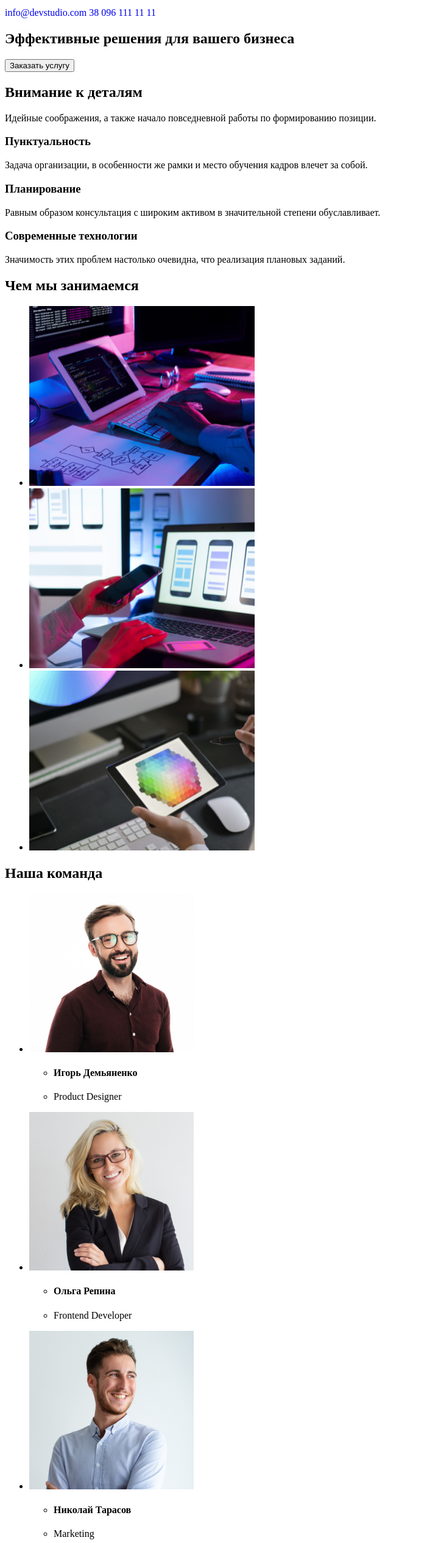
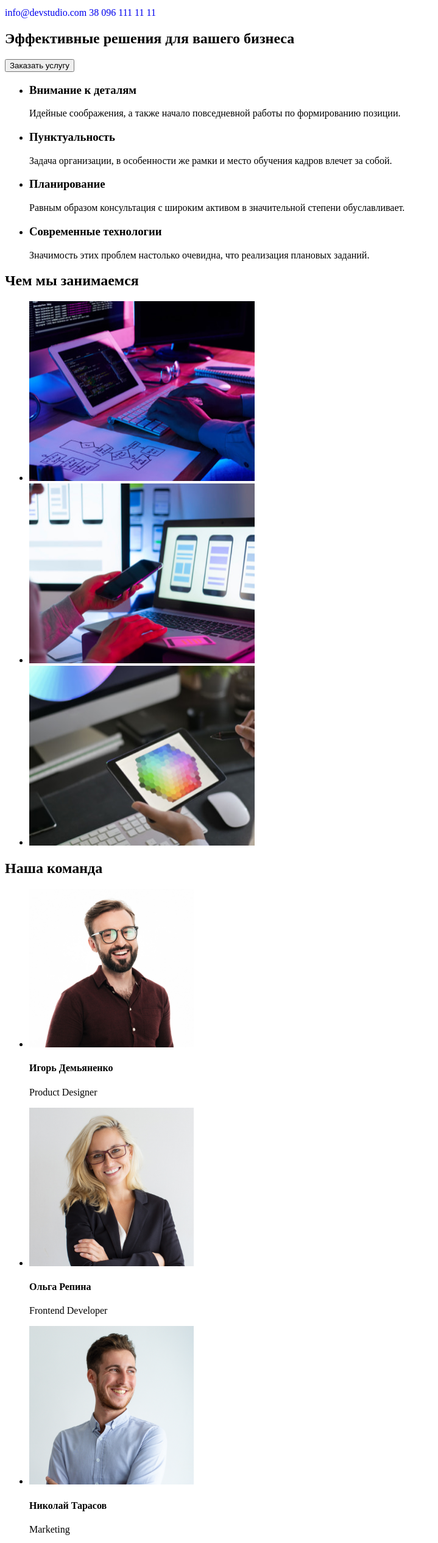
Before and after one commit to srg72/goit-markup-hw-01, a plain HTML site: page index.html in a window 1280 px wide. Shown: the part 100-2631 px from the top of the page at 61% size, without its empty margins (0-719 px from the left). Drawn offline with Linux system fonts and the light colour scheme.

Commit message:
виправлення2

```diff
--- a/index.html
+++ b/index.html
@@ -51,26 +51,36 @@
       </section>
       <!-- Content section -->
       <section class="content">
-        <h2 class="content-title">Внимание к деталям</h2>
+        <ul>
+          <li>
+            <h3 class="content-title">Внимание к деталям</h3>
             <p class="content-text">
               Идейные соображения, а также начало повседневной работы по
               формированию позиции.
             </p>
+          </li>
+          <li>
             <h3 class="content-title">Пунктуальность</h3>
             <p class="content-text">
               Задача организации, в особенности же рамки и место обучения кадров
               влечет за собой.
             </p>
+          </li>
+          <li>
             <h3 class="content-title">Планирование</h3>
             <p class="content-text">
-          Равным образом консультация с широким активом в значительной степени
-          обуславливает.
+              Равным образом консультация с широким активом в значительной
+              степени обуславливает.
             </p>
+          </li>
+          <li>
             <h3 class="content-title">Современные технологии</h3>
             <p class="content-text">
-          Значимость этих проблем настолько очевидна, что реализация плановых
-          заданий.
+              Значимость этих проблем настолько очевидна, что реализация
+              плановых заданий.
             </p>
+          </li>
+        </ul>
       </section>
       <section class="section-pictures">
         <h2 class="pictures-work">Чем мы занимаемся</h2>
@@ -111,10 +121,9 @@
               alt="Игорь Демьяненко"
               width="270"
             />
-            <ul>
-              <li><h4>Игорь Демьяненко</h4></li>
-              <li><p lang="en">Product Designer</p></li>
-            </ul>
+
+            <h4>Игорь Демьяненко</h4>
+            <p lang="en">Product Designer</p>
           </li>
           <li class="photo">
             <img
@@ -123,10 +132,8 @@
               width="270"
             />
 
-            <ul>
-              <li><h4>Ольга Репина</h4></li>
-              <li><p lang="en">Frontend Developer</p></li>
-            </ul>
+            <h4>Ольга Репина</h4>
+            <p lang="en">Frontend Developer</p>
           </li>
           <li class="photo">
             <img
@@ -135,10 +142,8 @@
               width="270"
             />
 
-            <ul>
-              <li><h4>Николай Тарасов</h4></li>
-              <li><p lang="en">Marketing</p></li>
-            </ul>
+            <h4>Николай Тарасов</h4>
+            <p lang="en">Marketing</p>
           </li>
           <li class="photo">
             <img
@@ -146,10 +151,9 @@
               alt="Михаил Ермаков"
               width="270"
             />
-            <ul>
-              <li><h4>Михаил Ермаков</h4></li>
-              <li><p lang="en">UI Designer</p></li>
-            </ul>
+
+            <h4>Михаил Ермаков</h4>
+            <p lang="en">UI Designer</p>
           </li>
         </ul>
       </section>
```
Lines whose indentation alone changed are shown as unchanged.
